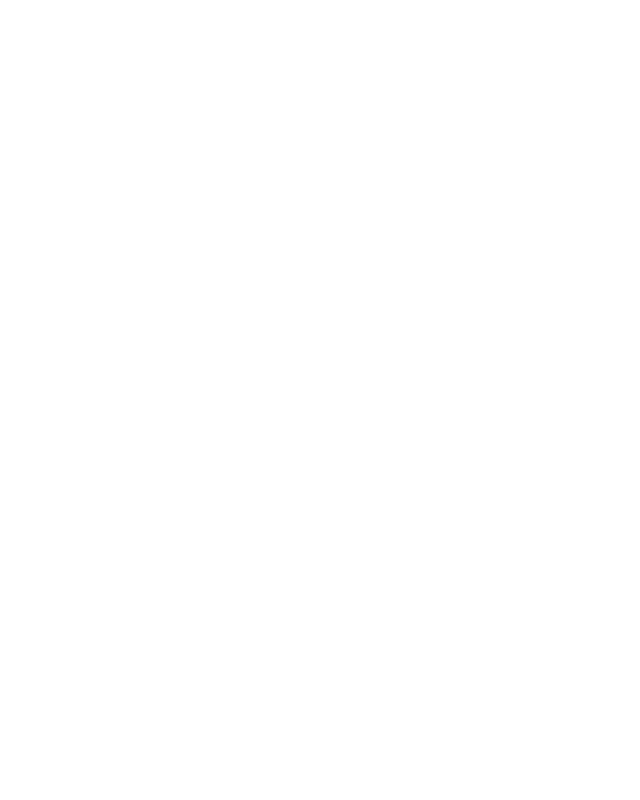
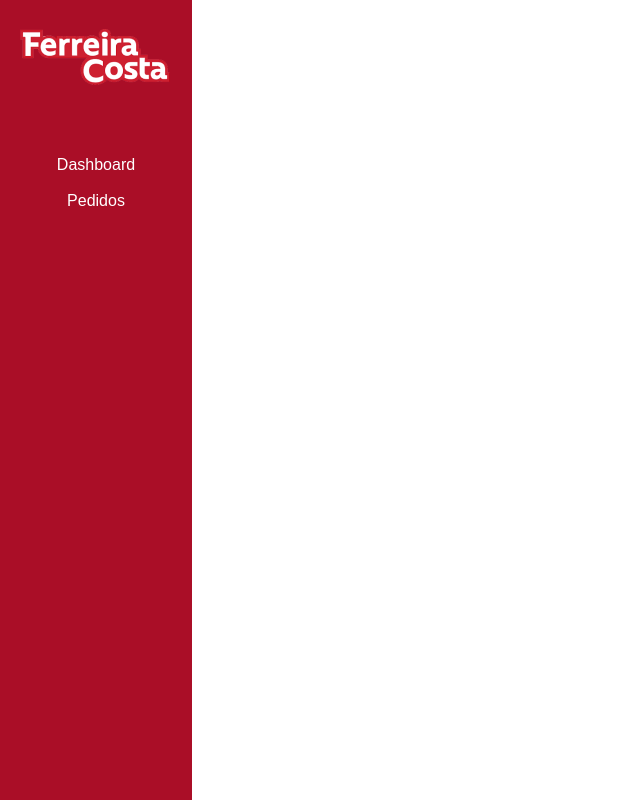
Before and after one commit to JoaoVNicacio/Ferreira-Costa-OMS, a React (Vite) app: page / in a window 1280 px wide. Shown: the whole page, without its empty margins (0-640 px from the left). Built offline with nearby package versions, Linux system fonts and the light colour scheme.

Commit message:
Criação dos estilos globais e da barra lateral

```diff
--- a/package.json
+++ b/package.json
@@ -16,6 +16,7 @@
   "devDependencies": {
     "@types/react": "^18.0.17",
     "@types/react-dom": "^18.0.6",
+    "@types/styled-components": "^5.1.26",
     "@vitejs/plugin-react": "^2.1.0",
     "typescript": "^4.6.4",
     "vite": "^3.1.0"
--- a/src/App.tsx
+++ b/src/App.tsx
@@ -1,13 +1,14 @@
+import {HomePage} from './pages/homePage'
+
+import GlobalStyles from './styles/global'
+
 const App = () => {
 
   return (
-
-    <div className="App">
-
-
-
+    <div>
+      <GlobalStyles/>
+      <HomePage/>
     </div>
-
   )
 
 }
--- a/src/components/Sidebar/index.tsx
+++ b/src/components/Sidebar/index.tsx
@@ -1,9 +1,17 @@
 import logo from '../../assets/images/ferreiraCosta-logo.png'
 
-export const Sidebar = () => {
+import {Sidebar} from './styles'
+
+export const SidebarComponent = () => {
     return (
-        <div >
+        <Sidebar>
+            <img src={logo} alt="logo da ferreira costa" className='icon' />
 
-        </div>
+            <div className='links'>
+                <a href=""><p>Dashboard</p></a>
+                <br />
+                <a href=""><p>Pedidos</p></a>
+            </div>
+        </Sidebar>
     )
 }
--- a/src/components/Sidebar/styles.ts
+++ b/src/components/Sidebar/styles.ts
@@ -0,0 +1,29 @@
+import React from 'react'
+import styled from 'styled-components'
+
+export const Sidebar = styled.aside`
+
+    height: 100vh;
+    width: 12rem;
+    position: fixed;
+    background-color: #AA0E27;
+
+    .icon{
+        position: relative;
+        left: 20px;
+        top: 29px;
+    }
+
+    .links{
+        margin-top: 50%;
+        text-align: center;
+
+        a{
+            text-decoration: none;
+        }
+
+        p{
+            color: #fff;
+        }
+    }
+`
--- /dev/null
+++ b/src/pages/homePage.tsx
@@ -0,0 +1,11 @@
+import { SidebarComponent } from "../components/Sidebar"
+
+export const HomePage = () => {
+
+    return (
+        <div>
+            <SidebarComponent/>
+        </div>
+    )
+
+}
--- /dev/null
+++ b/src/styles/global.ts
@@ -0,0 +1,22 @@
+import {createGlobalStyle} from 'styled-components'
+
+export default createGlobalStyle`
+    * {
+        margin: 0;
+        padding: 0;
+        box-sizing: border-box;
+    }
+
+    body {
+        -webkit-font-smoothing: antialiased;
+    }
+
+    body,
+    input,
+    button,
+    textarea {
+        font-family: sans-serif;
+        font-weight: 400;
+        font-size: 1rem;
+    }
+`
```
Also changed, not shown: 1 other file (tests, documents, lock files or other folders).
